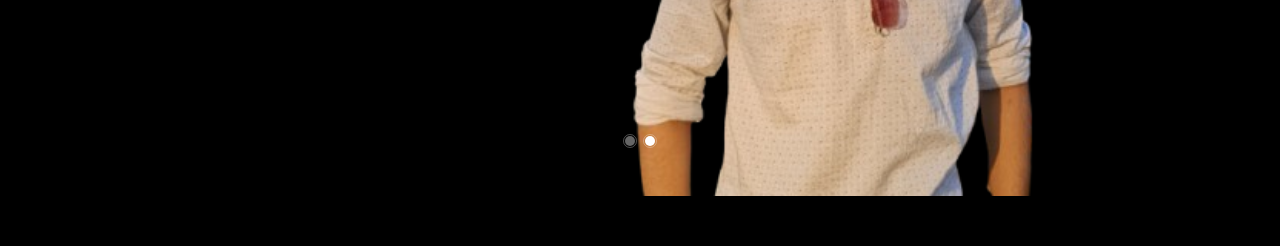
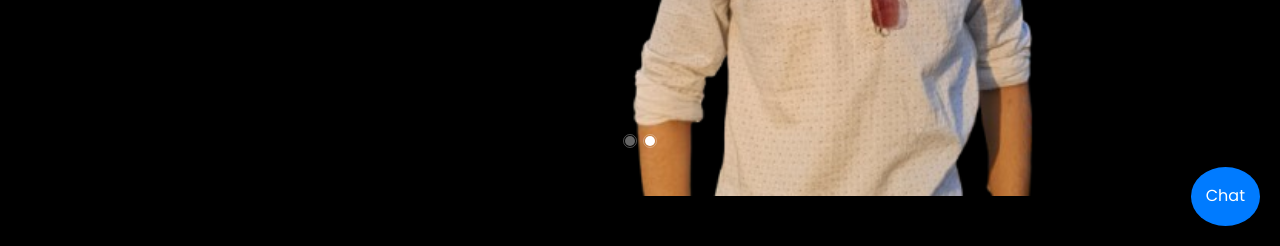
Before and after one commit to 2006pritam/PRITAM_POTPOLIO, a plain HTML site: page index.html in a window 1280 px wide. Shown: the part 554-800 px from the top of the page. Drawn offline with Linux system fonts and the light colour scheme; animation ran at ten frames a second; files whose address does not match are found by name.

Commit message:
Update index.html

```diff
--- a/index.html
+++ b/index.html
@@ -25,6 +25,10 @@
   </head>
   <body data-spy="scroll" data-target=".site-navbar-target" data-offset="300">
 
+	<div id="chatbot-container">
+    <button id="chatbot-button">Chat</button>
+    <iframe id="chatbot-iframe" src="https://potplio-helper.lovable.app/chat"></iframe>
+</div>
 
     <nav class="navbar navbar-expand-lg navbar-dark ftco_navbar ftco-navbar-light site-navbar-target" id="ftco-navbar">
 	    <div class="container">
```
